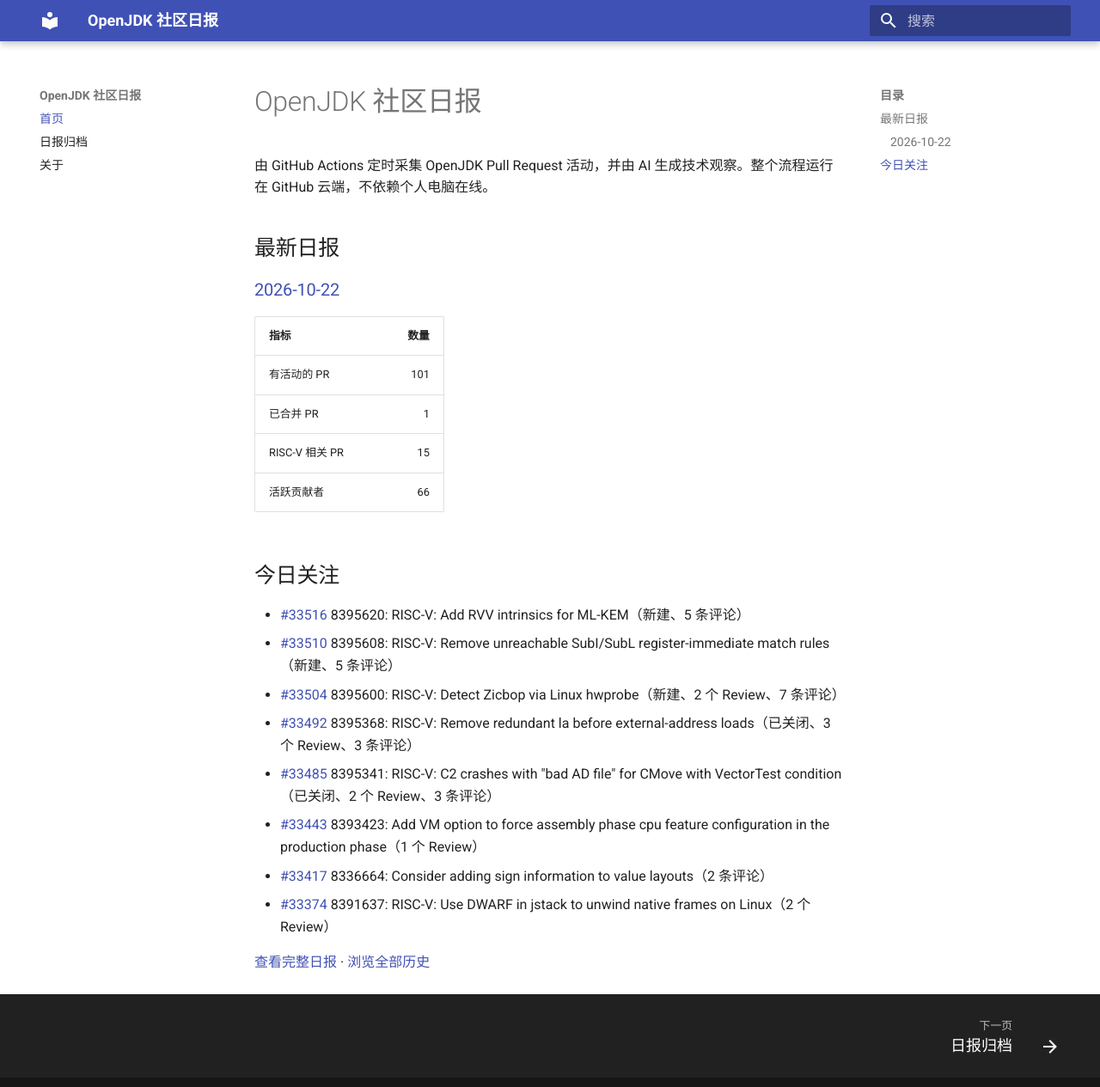
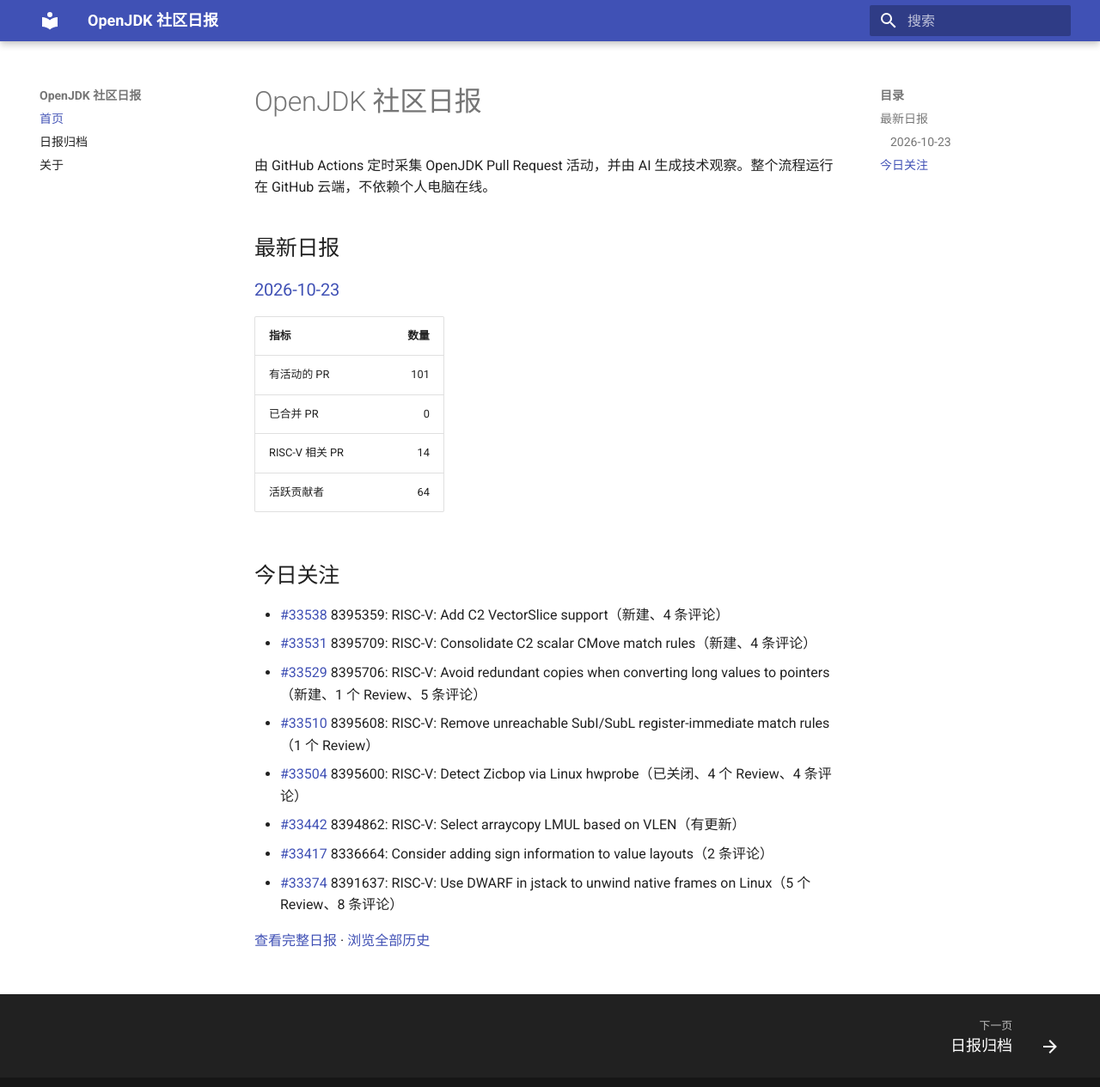
Before and after one commit to DingliZhang/openjdk-daily, an MkDocs documentation site: the page built from docs/index.md, in a window 1280 px wide and 1278 px high. Shown: the top 1265 px of the window at 86% size. Built offline with MkDocs 1.6.1 and Material for MkDocs 9.7.7, drawn with Linux system fonts in a browser that asks for light colours.

Commit message:
report: add OpenJDK daily report

```diff
--- a/docs/index.md
+++ b/docs/index.md
@@ -4,24 +4,24 @@
 
 ## 最新日报
 
-### [2026-10-22](reports/2026/2026-10-22.md)
+### [2026-10-23](reports/2026/2026-10-23.md)
 
 | 指标 | 数量 |
 |---|---:|
 | 有活动的 PR | 101 |
-| 已合并 PR | 1 |
-| RISC-V 相关 PR | 15 |
-| 活跃贡献者 | 66 |
+| 已合并 PR | 0 |
+| RISC-V 相关 PR | 14 |
+| 活跃贡献者 | 64 |
 
 ## 今日关注
 
-- [#33516](https://github.com/openjdk/jdk/pull/33516) 8395620: RISC-V: Add RVV intrinsics for ML-KEM（新建、5 条评论）
-- [#33510](https://github.com/openjdk/jdk/pull/33510) 8395608: RISC-V: Remove unreachable SubI/SubL register-immediate match rules（新建、5 条评论）
-- [#33504](https://github.com/openjdk/jdk/pull/33504) 8395600: RISC-V: Detect Zicbop via Linux hwprobe（新建、2 个 Review、7 条评论）
-- [#33492](https://github.com/openjdk/jdk/pull/33492) 8395368: RISC-V: Remove redundant la before external-address loads（已关闭、3 个 Review、3 条评论）
-- [#33485](https://github.com/openjdk/jdk/pull/33485) 8395341: RISC-V: C2 crashes with "bad AD file" for CMove with VectorTest condition（已关闭、2 个 Review、3 条评论）
-- [#33443](https://github.com/openjdk/jdk/pull/33443) 8393423: Add VM option to force assembly phase cpu feature configuration in the production phase（1 个 Review）
+- [#33538](https://github.com/openjdk/jdk/pull/33538) 8395359: RISC-V: Add C2 VectorSlice support（新建、4 条评论）
+- [#33531](https://github.com/openjdk/jdk/pull/33531) 8395709: RISC-V: Consolidate C2 scalar CMove match rules（新建、4 条评论）
+- [#33529](https://github.com/openjdk/jdk/pull/33529) 8395706: RISC-V: Avoid redundant copies when converting long values to pointers（新建、1 个 Review、5 条评论）
+- [#33510](https://github.com/openjdk/jdk/pull/33510) 8395608: RISC-V: Remove unreachable SubI/SubL register-immediate match rules（1 个 Review）
+- [#33504](https://github.com/openjdk/jdk/pull/33504) 8395600: RISC-V: Detect Zicbop via Linux hwprobe（已关闭、4 个 Review、4 条评论）
+- [#33442](https://github.com/openjdk/jdk/pull/33442) 8394862: RISC-V: Select arraycopy LMUL based on VLEN（有更新）
 - [#33417](https://github.com/openjdk/jdk/pull/33417) 8336664: Consider adding sign information to value layouts（2 条评论）
-- [#33374](https://github.com/openjdk/jdk/pull/33374) 8391637: RISC-V: Use DWARF in jstack to unwind native frames on Linux（2 个 Review）
+- [#33374](https://github.com/openjdk/jdk/pull/33374) 8391637: RISC-V: Use DWARF in jstack to unwind native frames on Linux（5 个 Review、8 条评论）
 
-[查看完整日报](reports/2026/2026-10-22.md) · [浏览全部历史](reports/index.md)
+[查看完整日报](reports/2026/2026-10-23.md) · [浏览全部历史](reports/index.md)
```
Also changed, not shown: docs/reports/2026/2026-10-23.md (added, +227 -0 lines), docs/reports/index.md (+2 -1 lines), 2 other files.
